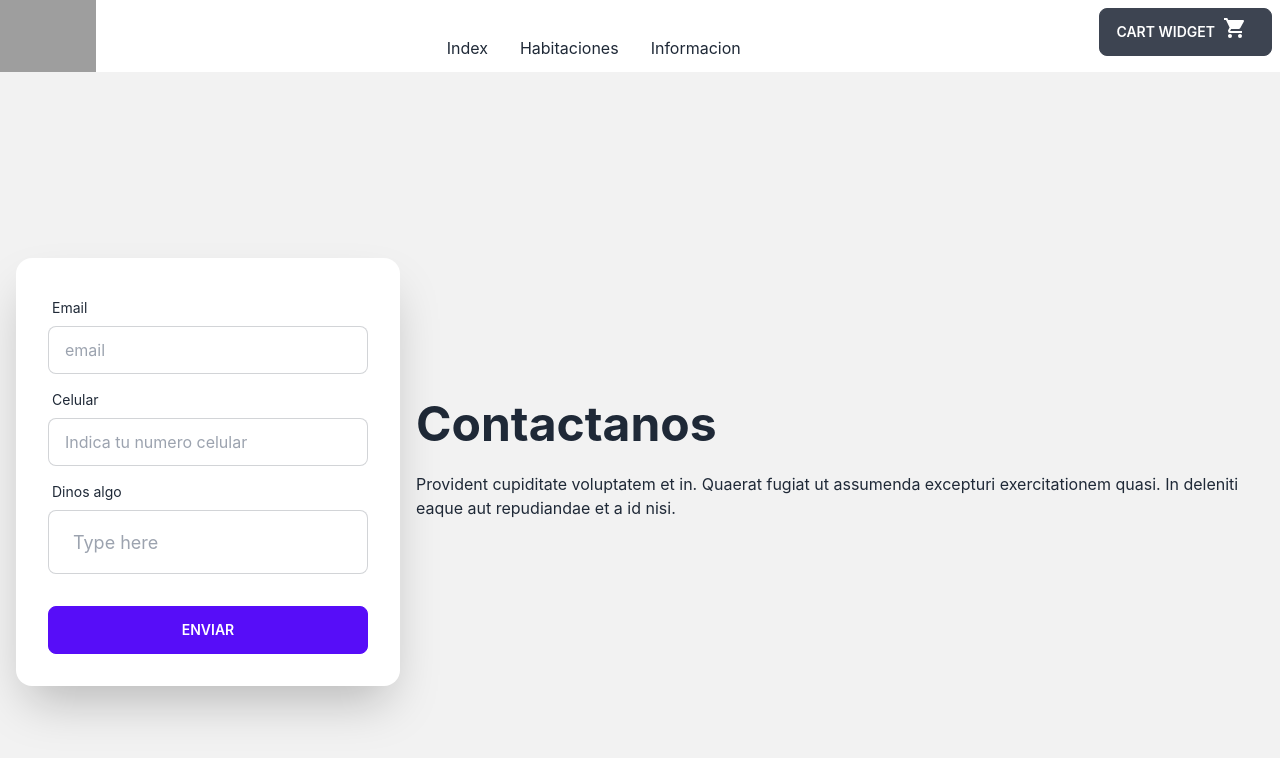
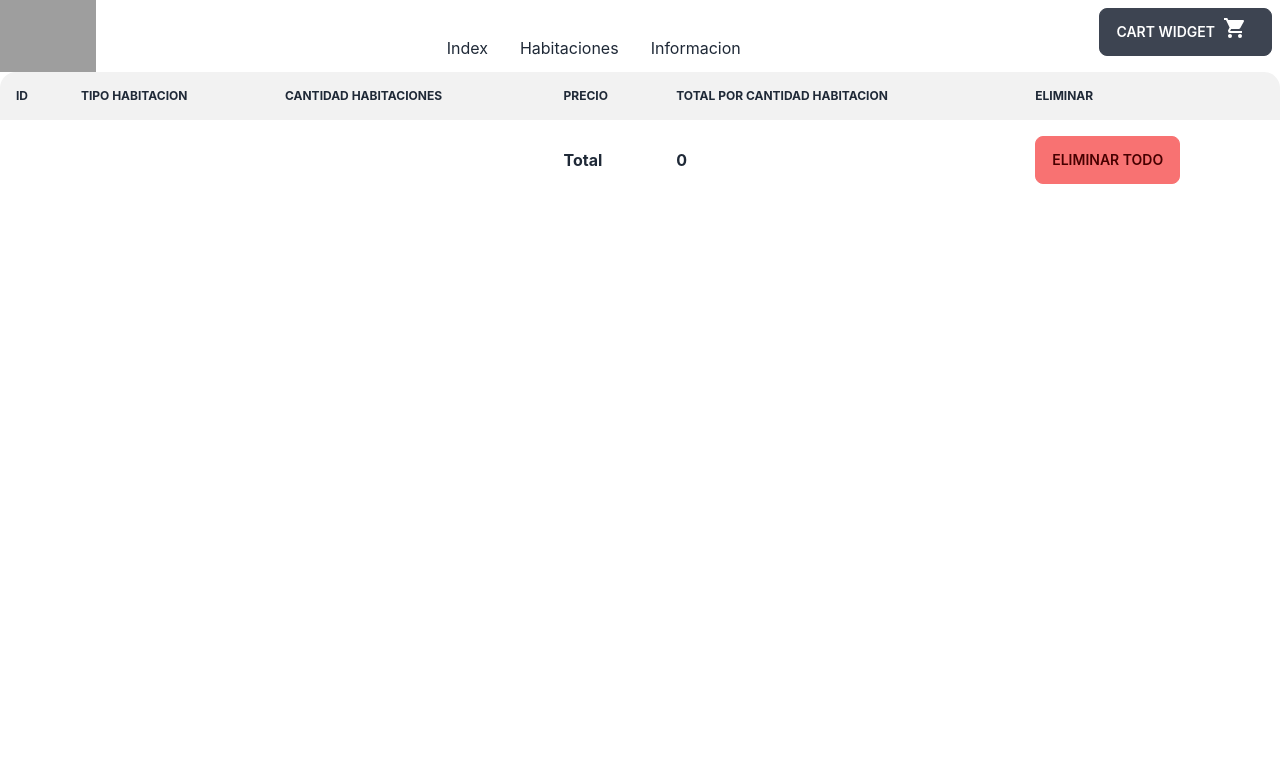
Before and after one commit to Edinsonafp/DesafioReact_01_EdinsonFlores, a React (Create React App) app: page /cart in a window 1280 px wide. Shown: the top 758 px of the page. Built offline with nearby package versions, Linux system fonts and the light colour scheme; grey boxes are pictures that could not be loaded.

Commit message:
se agrega el context

```diff
--- a/src/App.js
+++ b/src/App.js
@@ -5,11 +5,13 @@ import { BrowserRouter, Route, Routes } from 'react-router-dom';
 import Portada from './components/Portada';
 import HabitacionDetail from './components/HabitacionDetail';
 import Information from './components/Information';
+import CartContextProvider from './Context/cartContext';
+import CartDetail from './components/CartDetail';
 
 function App() {
   return (
     <>
-
+      <CartContextProvider>
         <BrowserRouter>
           <NavBar/>
           <Routes>
@@ -17,12 +19,10 @@ function App() {
             <Route path='/habitaciones' element={<ItemListContainer/>}/>
             <Route path='/habitaciones/:habID' element={<HabitacionDetail/>}/>
             <Route path='/info' element={<Information/>}/>
-          <Route path='/cart' element={<Information/>}/>
+            <Route path='/cart' element={<CartDetail/>}/>
           </Routes>
         </BrowserRouter>
-
-
-
+      </CartContextProvider>
     </>
   );
 }
--- /dev/null
+++ b/src/Context/cartContext.js
@@ -0,0 +1,61 @@
+import { createContext, useState } from "react";
+
+export const CartContext = createContext({
+    cart: [],
+    addItem: () => {},
+    removeItem: () => {},
+    clear: () => {},
+    isInCart: () => {}
+})
+
+const CartContextProvider = ({children})=>{
+    const [cart, setCart] = useState([])
+
+    const addItem =  (id, hab, cantHab, existe) => {
+        if(existe){
+            const habs = cart
+            const index = habs.findIndex(hab => hab.habId == id)
+            habs[index].cantHab = cantHab
+            setCart(habs)
+        }else{
+            setCart( habAdded =>{
+                return habAdded.concat({habId: id, hab : hab, cantHab : cantHab})
+            })
+        }
+
+    }
+
+    const removeItem = (id) => {
+        setCart( habAdded =>{
+            return habAdded.splice(id)
+        })
+    }
+
+    const clear = () => {
+        setCart( () =>{
+            return []
+        })
+    }
+
+    const isInCart = (id) => {
+        console.log(cart.filter(item => item.habId === id).length>0)
+        return (cart.filter(item => item.habId === id).length>0)
+
+    }
+
+
+    const context = {
+        cart,
+        addItem,
+        removeItem,
+        clear,
+        isInCart
+    }
+
+    return (
+        <CartContext.Provider value={context}>
+            {children}
+        </CartContext.Provider>
+    )
+}
+export default CartContextProvider
--- /dev/null
+++ b/src/components/CartDetail.js
@@ -0,0 +1,50 @@
+import React, { useContext } from 'react'
+import { CartContext } from '../Context/cartContext'
+
+const CartDetail = () => {
+
+  const { cart , removeItem, clear } = useContext(CartContext)
+  const total = cart.reduce((count, currentValue) => count = count + parseInt(currentValue.hab.price),0);
+  return (
+    <div>
+      <div class="overflow-x-auto">
+            <table class="table table-zebra w-full">
+              <thead>
+                <tr>
+                  <th>ID</th>
+                  <th>Tipo Habitacion</th>
+                  <th>Cantidad Habitaciones</th>
+                  <th>Precio</th>
+                  <th>Total por cantidad habitacion</th>
+                  <th>Eliminar</th>
+                </tr>
+              </thead>
+              <tbody>
+                {cart.map(cart =>
+                  <>
+                    <tr>
+                      <th>{cart.hab.id}</th>
+                      <td>{cart.hab.title}</td>
+                      <td>{cart.cantHab}</td>
+                      <td>{cart.hab.price}</td>
+                      <td>{cart.hab.price * cart.cantHab}</td>
+                      <td><button class="btn btn-error" onClick={ () => { removeItem(cart.hab.id)}}>Eliminar</button></td>
+                    </tr>
+                  </>
+                  )}
+                  <tr>
+                    <td></td>
+                    <td></td>
+                    <td></td>
+                    <th>Total</th>
+                    <th>{total}</th>
+                    <td><button class="btn btn-error" onClick={ () => { clear()}}>Eliminar Todo</button></td>
+                  </tr>
+              </tbody>
+            </table>
+          </div>
+    </div>
+  )
+}
+
+export default CartDetail
--- a/src/components/CartWidget.js
+++ b/src/components/CartWidget.js
@@ -8,5 +8,4 @@ const CartWidget = () => {
         </button>
     )
 }
-
 export default CartWidget
--- a/src/components/HabitacionDetail.js
+++ b/src/components/HabitacionDetail.js
@@ -1,11 +1,14 @@
-import React, { useEffect, useState } from 'react'
+import React, { useContext, useEffect, useState } from 'react'
 import { Link, useParams } from 'react-router-dom'
+import { CartContext } from '../Context/cartContext'
 import { habitaciones } from '../data/habitaciones'
 
 const HabitacionDetail = () => {
 
   const {habID} = useParams()
   const [habitacion, setHabitacion] = useState({})
+  const { addItem , isInCart} = useContext(CartContext)
+  const [cantHab, setCantHab] = useState(1)
 
   useEffect(() => {
     (async () => {
@@ -20,9 +23,10 @@ const HabitacionDetail = () => {
     return new Promise( (resolve) => {
       setTimeout(() => {
         resolve( habitaciones.find( hab => hab.id == habID) )
-      }, 1000);
+      }, 0);
     })
   }
+
 
   return (
     <>
@@ -32,6 +36,8 @@ const HabitacionDetail = () => {
         <h2 ClassName="card-title">Habitacion {habitacion.title}</h2>
         <h2 ClassName="card-title">{habitacion.price} por noche</h2>
         <p>{habitacion.description}</p>
+        <input type="number" placeholder="Cantidad de noches" class="input input-bordered w-full max-w-xs" value={cantHab} onChange={e => setCantHab(e.target.value)}/>
+        <button onClick={ () => { (isInCart(habitacion.id)) ? addItem(habitacion.id, cantHab, true) : addItem(habitacion.id, habitacion, cantHab, false)}} className="btn">Rentar</button>
         <div class="card-actions justify-end">
           <Link to={"/habitaciones"} className="btn btn-primary">Ver otras habitaciones</Link>
         </div>
--- a/src/components/Item.js
+++ b/src/components/Item.js
@@ -10,7 +10,7 @@ const Item = ({habsData}) => {
             <h2 className="card-title">{habsData.title}</h2>
             <p>{habsData.description}</p>
             <div className="card-actions justify-end">
-            <Link to={`/habitaciones/${habsData.id}`} className="btn btn-primary">Rentar por {habsData.price} $</Link>
+            <Link to={`/habitaciones/${habsData.id}`} className="btn btn-primary">Ver detalle</Link>
             </div>
         </div>
     </div>
--- a/src/components/ItemListContainer.js
+++ b/src/components/ItemListContainer.js
@@ -11,7 +11,7 @@ const ItemListContainer = () => {
     const getHabs = new Promise ( (resolve, reject)=>{
       setTimeout(() => {
         resolve(habData)
-      }, 2000);
+      }, 0);
 
     })
 
```
Lines whose indentation alone changed are shown as unchanged.
